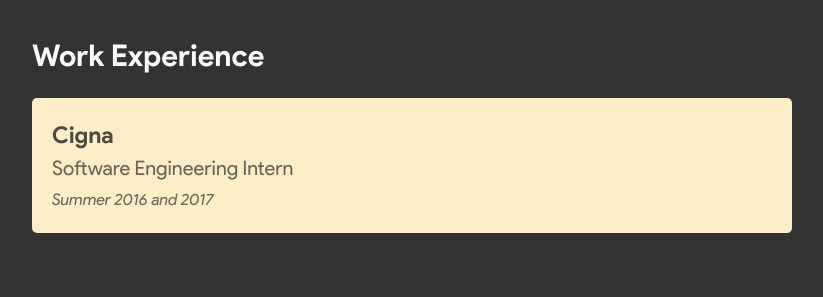
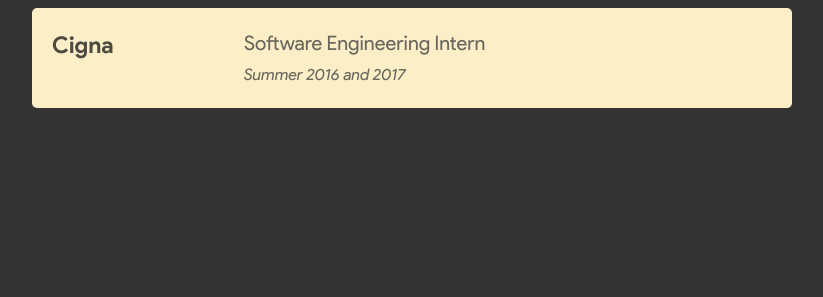
Before and after one commit to tpatel1781/tpatel1781.github.io, a website built with webpack: page src/index.html in a window 1280 px wide. Shown: the part 739-1036 px from the top of the page, without its empty margins (228-1051 px from the left). After the commit the page ends 911 px from the top, so only its background shows below. Built offline with nearby package versions, Linux system fonts and the light colour scheme.

Commit message:
Move grid display to showcase__link

```diff
--- a/src/index.scss
+++ b/src/index.scss
@@ -109,13 +109,11 @@
 	}
 }
 
-.showcase__item {
+.showcase__link {
+	transition: 0.15s all ease;
+
 	display: grid;
 	gap: 12.5% 0;
-}
-
-.showcase__link {
-	transition: 0.15s all ease;
 
 	border-radius: 5px;
 	padding: 20px;
```
